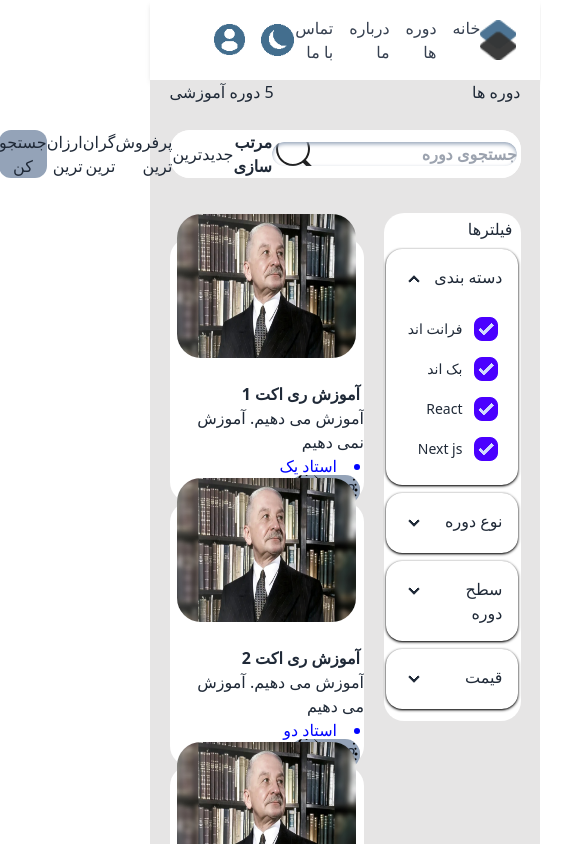
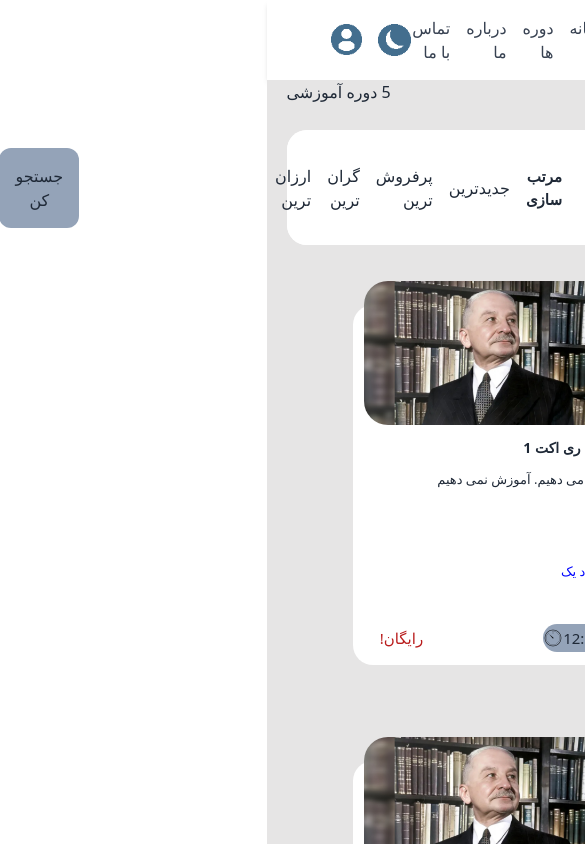
Before and after one commit to academy-react-summer1403/future-programmers, a React (Vite) app: page /courses in a window 390 px wide. Shown: the top 844 px of the page, 585 px wide, since content can reach past the window. Built offline with nearby package versions, Linux system fonts and the light colour scheme; a web font is replaced by a local one.

Commit message:
correct responsive

```diff
--- a/src/component/CourseCard/CourseCard.jsx
+++ b/src/component/CourseCard/CourseCard.jsx
@@ -2,13 +2,13 @@ import React from 'react'
 
 const CourseCard = ({image,topic, explain, teacher, time, price}) => {
   return (
-    <div className=" relative laptop:w-[278px] tablet:w-[30%] laptop:h-[360px] tablet:h-[220px] bg-white rounded-[20px] dark:bg-slate-600">
-        <img src={image} className="w-[92%] h-36 tablet:h-[42%] mx-auto relative bottom-6 rounded-3xl"></img>
-        <h1 className="laptop:text-[14px] tablet:text-[9px] font-bold mr-1 relative laptop:bottom-3 tablet:bottom-4 dark:text-white">{topic}</h1>
-        <p className="w-[97%] laptop:h-20 tablet:h-16 laptop:mr-1 tablet:mx-auto laptop:text-[13px] tablet:text-[8px] tablet:relative tablet:bottom-3 laptop:bottom-0 overflow-hidden dark:text-white">{explain}</p>
-        <ul className=" mr-1 relative laptop:top-3 tablet:bottom-[8px] laptop:text-[13px] tablet:text-[10px] list-disc list-inside text-[#0004ff] dark:text-white"><li>{teacher}</li></ul>
-        <span className="relative laptop:top-14 tablet:top-2 mr-1 bg-slate-400 rounded-2xl laptop:text-[15px] tablet:text-[10px] p-1 laptop:pl-5 tablet:pl-4 bg-[url(public/timer.png)] bg-no-repeat bg-left laptop:[background-size:20px] tablet:[background-size:14px] dark:text-white">{time}</span>
-        <span className="relative laptop:top-14 tablet:top-2 laptop:right-[120px] tablet:right-[70px] tablet:text-[12px] laptop:text-[15px] text-red-700 dark:text-white" >{price}</span>
+    <div className=" relative w-[278px] md:max-lg:w-[30%] h-[360px] md:max-lg:h-[220px] bg-white rounded-[20px] dark:bg-slate-600">
+        <img src={image} className="w-[92%] h-36 md:max-lg:h-[42%] mx-auto relative bottom-6 rounded-3xl"></img>
+        <h1 className="text-[14px] md:max-lg:text-[9px] font-bold mr-1 relative bottom-3 md:max-lg:bottom-4 dark:text-white">{topic}</h1>
+        <p className="w-[97%] h-20 md:max-lg:h-16 mr-1 md:max-lg:mx-auto text-[13px] md:max-lg:text-[8px] md:max-lg:relative md:max-lg:bottom-3 bottom-0 overflow-hidden dark:text-white">{explain}</p>
+        <ul className=" mr-1 relative top-3 md:max-lg:bottom-[8px] text-[13px] md:max-lg:text-[10px] list-disc list-inside text-[#0004ff] dark:text-white"><li>{teacher}</li></ul>
+        <span className="relative top-14 md:max-lg:top-2 mr-1 bg-slate-400 rounded-2xl text-[15px] md:max-lg:text-[10px] p-1 pl-5 md:max-lg:pl-4 bg-[url(public/timer.png)] bg-no-repeat bg-left [background-size:20px] md:max-lg:[background-size:14px] dark:text-white">{time}</span>
+        <span className="relative top-14 md:max-lg:top-2 right-[120px] md:max-lg:right-[70px] md:max-lg:text-[12px] text-[15px] text-red-700 dark:text-white" >{price}</span>
     </div>
   )
 }
--- a/src/component/Fields/FormField.jsx
+++ b/src/component/Fields/FormField.jsx
@@ -3,9 +3,9 @@ import { Field } from 'formik'
 
 function FormField({FieldTopic, name}) {
   return (
-    <div>
+    <div className='md:max-lg:mr-[10px]'>
         <Field className='hidden' type='radio'  name={name}  />
-        <label htmlFor='#' className='cursor-pointer dark:text-white tablet:text-[11px] laptop:text-[16px] tablet:mr-[8px] '>{FieldTopic}</label>
+        <label htmlFor='#' className='cursor-pointer dark:text-white text-[16px] md:max-lg:text-[12px]'>{FieldTopic}</label>
     </div>
   )
 }
--- a/src/component/accardion/Accardion.jsx
+++ b/src/component/accardion/Accardion.jsx
@@ -6,7 +6,7 @@ function Accardion() {
     <>
         <div className="collapse collapse-arrow shadow shadow-black mt-2 w-[97%] mx-auto dark:bg-slate-500">
             <input type="checkbox" name="my-accordion-2" defaultChecked />
-            <div className="collapse-title laptop:text-[14px] tablet:text-[12px]">دسته بندی</div>
+            <div className="collapse-title text-[14px] md:max-lg:text-[12px]">دسته بندی</div>
             <div className="collapse-content">
                 <CheckBox topic='فرانت اند'  />
                 <CheckBox topic='بک اند' />
@@ -17,7 +17,7 @@ function Accardion() {
 
         <div className="collapse collapse-arrow shadow shadow-black mt-2 w-[97%] mx-auto">
             <input type="checkbox" name="my-accordion-2" />
-            <div className="collapse-title laptop:text-[14px] tablet:text-[12px]">نوع دوره</div>
+            <div className="collapse-title text-[14px] md:max-lg:text-[12px]">نوع دوره</div>
             <div className="collapse-content">
 
                 <CheckBox topic='حضوری' />
@@ -28,7 +28,7 @@ function Accardion() {
 
         <div className="collapse collapse-arrow shadow shadow-black mt-2 w-[97%] mx-auto">
             <input type="checkbox" name="my-accordion-2"  />
-            <div className="collapse-title laptop:text-[14px] tablet:text-[12px]">سطح دوره</div>
+            <div className="collapse-title text-[14px] md:max-lg:text-[12px]">سطح دوره</div>
             <div className="collapse-content">
                 <CheckBox topic='مبتدی' />
                 <CheckBox topic='متوسط' />
--- a/src/component/accardion/CheckBox.jsx
+++ b/src/component/accardion/CheckBox.jsx
@@ -4,8 +4,8 @@ function CheckBox({topic, }) {
   return (
     <div className="form-control">
     <label className="label cursor-pointer">
-        <input type="checkbox" defaultChecked  className="checkbox checkbox-primary tablet:w-[20px] tablet:h-[20px] laptop:w-[24px] laptop:h-[24px]" />
-        <span className="label-text absolute right-14 laptop:text-[14px] tablet:text-[12px] dark:text-white">{topic}</span>
+        <input type="checkbox" defaultChecked  className="checkbox checkbox-primary md:max-lg:w-[20px] md:max-lg:h-[20px] w-[24px] h-[24px]" />
+        <span className="label-text absolute right-14 text-[14px] md:max-lg:text-[12px] dark:text-white">{topic}</span>
     </label>
 </div>
   )
--- a/src/screens/courses/Courses.jsx
+++ b/src/screens/courses/Courses.jsx
@@ -3,7 +3,6 @@ import CourseCard from '../../component/CourseCard/CourseCard';
 import Accardion from '../../component/accardion/accardion';
 import FormField from '../../component/Fields/FormField';
 // import UseDarkMood from './UseDarkMood';
-import { useEffect, useState } from 'react';
 
 
 const Courses = () => {
@@ -23,30 +22,30 @@ return (
             <h1 className='dark:text-white'>دوره ها</h1>
             <h1 className='dark:text-white'> 5 دوره آموزشی</h1>
         </div>
-        <div className='w-[100%] laptop:h-[115px] tablet:h-[80px] bg-white rounded-[20px] flex items-center mt-[10px] gap-5 dark:bg-slate-600'>
+        <div className='w-[100%] h-[115px] md:max-lg:h-[70px] bg-white rounded-[20px] flex items-center mt-[10px] dark:bg-slate-600'>
             <Formik initialValues={{SearchCourse:'', New:'',BestSelling:'',Expensive:'',Cheap:'' , sort:null }}>
-                <Form  className='w-[100%] laptop:h-[115px] tablet:h-[80px] bg-white rounded-[20px] flex items-center  laptop:gap-4 tablet:gap-0 dark:bg-black'>
+                <Form  className='w-[100%] h-[115px] md:max-lg:h-[100%] bg-white rounded-[20px] flex items-center md:max-lg:gap-0 gap-4 gap-0 dark:bg-black'>
 
-                    <Field className='laptop:p-4 tablet:p-2 laptop:w-[25%] tablet:w-[190px] mr-[1%] bg-[url(public/search.svg)] bg-no-repeat bg-left laptop:text-base tablet:text-[13px] font-bold laptop:[background-size:35px] tablet:[background-size:25px] shadow-inner shadow-slate-400 rounded-xl dark:bg-slate-500 dark:text-white' type='text' placeholder='جستجوی دوره' name='SearchCourse'  />
-                    <h1 className='font-bold laptop:pr-2 laptop:mr-4 laptop:text-[15px] tablet:text-[11px] tablet:w-[65px] tablet:mr-[10px] laptop:w-[97px] dark:text-white'>مرتب سازی</h1>
+                    <Field className='p-4 md:max-lg:p-2 w-[25%] md:max-lg:w-[27%] mr-[1%] bg-[url(public/search.svg)] bg-no-repeat bg-left text-base md:max-lg:text-[11px] font-bold [background-size:35px] md:max-lg:[background-size:25px] shadow-inner shadow-slate-400 rounded-xl dark:bg-slate-500 dark:text-white' type='text' placeholder='جستجوی دوره' name='SearchCourse'  />
+                    <h1 className='font-bold pr-2 mr-4 text-[15px] md:max-lg:text-[11px] md:max-lg:mr-[10px] md:max-lg:pr-0 md:max-lg:w-[75px] w-[97px] dark:text-white'>مرتب سازی</h1>
 
                     <FormField FieldTopic={'جدیدترین'} name={'New'}/>
                     <FormField FieldTopic={'پرفروش ترین'} name={'BestSelling'}/>
                     <FormField FieldTopic={'گران ترین'} name={'Expensive'}/>
                     <FormField FieldTopic={'ارزان ترین'} name={'Cheap'}/>
 
-                    <button type='submit'  className='bg-slate-400 laptop:p-4 tablet:p-2 laptop:text-[16px] tablet:text-[14px]  rounded-xl laptop:mr-[180px] tablet:mr-[40px] dark:text-white'>جستجو کن</button>
+                    <button type='submit'  className='bg-slate-400 p-4 md:max-lg:p-2 text-[16px] md:max-lg:text-[14px]  rounded-xl mr-[180px] md:max-lg:mr-[40px] dark:text-white'>جستجو کن</button>
                 </Form>
             </Formik>
         </div>
-        <div className='flex mobile:flex-wrap tablet:flex-nowrap mobile:max-tablet:justify-center'>
-            <div className='laptop:w-[310px] tablet:w-[25%] h-fit pb-3 mt-[19px] ml-5 rounded-[20px] bg-white dark:bg-slate-600'>
-                <h2 className='mr-2 mt-1 tablet:text-[15px] dark:text-white'>فیلترها</h2>
+        <div className='flex mobile:flex-wrap md:max-lg:flex-nowrap mobile:max-md:max-lg:justify-center'>
+            <div className='w-[310px] md:max-lg:w-[25%] h-fit pb-3 mt-[19px] ml-5 rounded-[20px] bg-white dark:bg-slate-600'>
+                <h2 className='mr-2 mt-1 md:max-lg:text-[15px] dark:text-white'>فیلترها</h2>
                 <Accardion />
 
                 <div className="collapse collapse-arrow shadow shadow-black mt-2 w-[97%] mx-auto">
                     <input type="checkbox" name="my-accordion-2" />
-                    <div className="collapse-title laptop:text-[14px] tablet:text-[12px]"> قیمت</div>
+                    <div className="collapse-title text-[14px] md:max-lg:text-[12px]"> قیمت</div>
                     <div className="collapse-content">
                         {/* <p>hello</p> */}
                         <output  className='block text-center text-[red]'>   0 </output>
@@ -59,7 +58,7 @@ return (
                     </div>
                 </div>
             </div>
-            <div className='w-[72%] h-auto mt-6 pt-5 flex flex-row flex-wrap justify-start gap-x-4 laptop:gap-y-24 tablet:gap-y-16'>
+            <div className='w-[72%] h-auto mt-6 pt-5 flex flex-row flex-wrap justify-start gap-x-4 gap-y-24 md:max-lg:gap-y-16'>
                 {Course.map((item, index)=>{
                     return(
                         <CourseCard
@@ -77,8 +76,8 @@ return (
 
 
     </div>
-    <div className='w-[100%] text-center h-14 my-auto'>
-        <div className="join laptop:y-5 tablet:my-1">
+    <div className='w-[100%] text-center h-14 my-auto mt-3'>
+        <div className="join y-5 md:max-lg:my-1">
             <button className="join-item btn dark:bg-gray-400">1</button>
             <button className="join-item btn btn-active dark:bg-gray-400">2</button>
             <button className="join-item btn dark:bg-gray-400">3</button>
```
